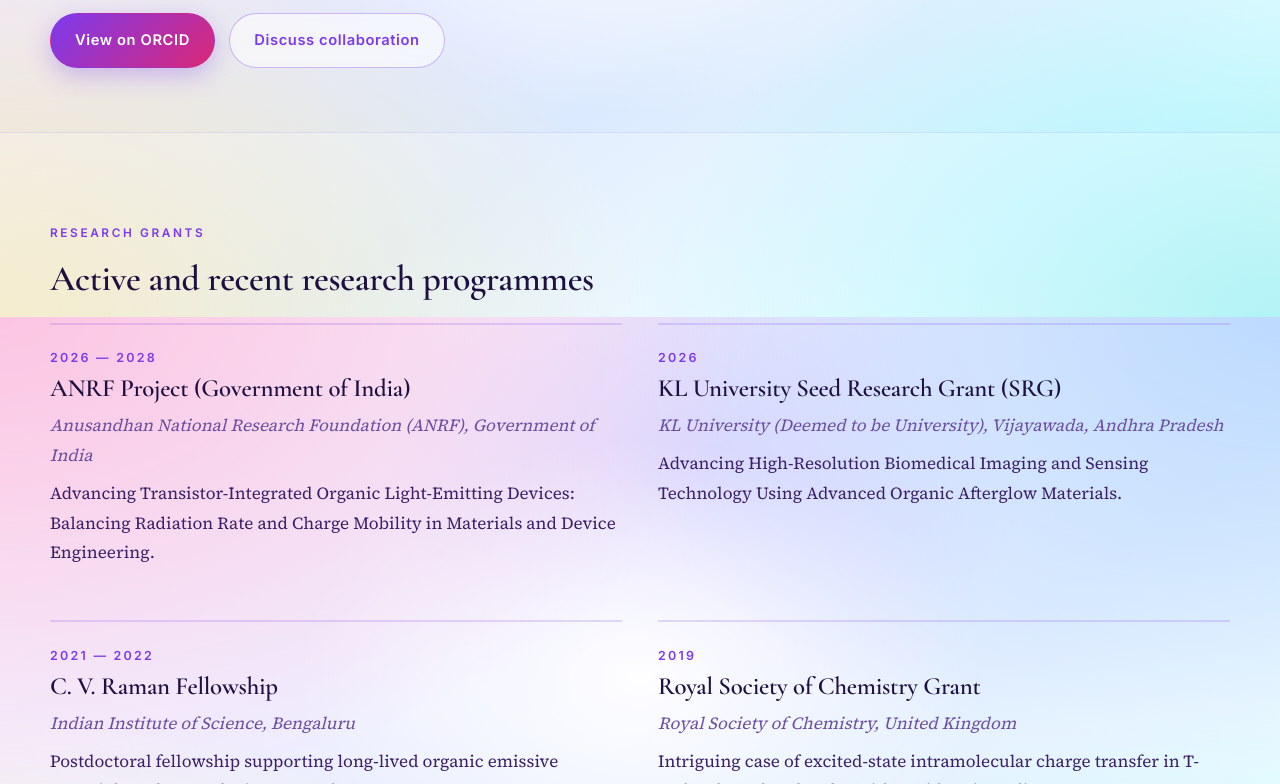
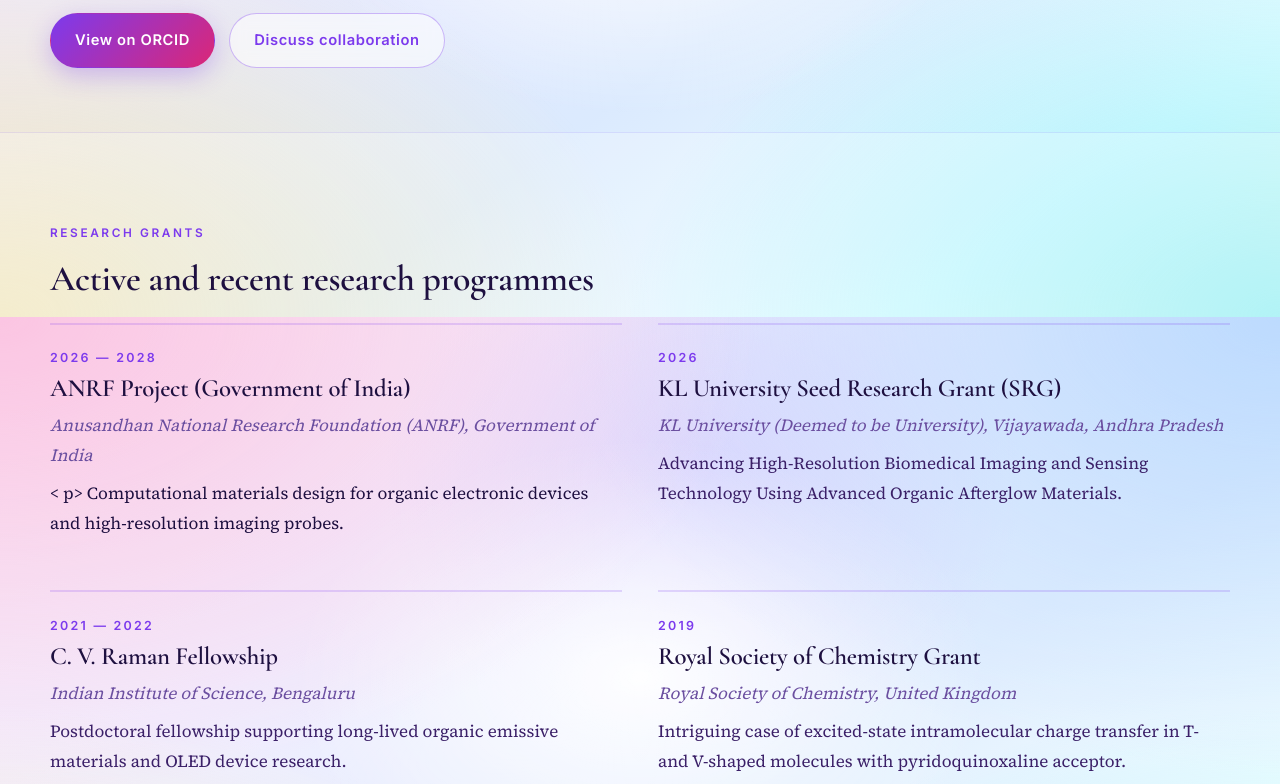
Before and after one commit to bahadursk/bahadursk.github.io, a plain HTML site: page grants.html in a window 1280 px wide. Shown: the part 483-1267 px from the top of the page. Drawn offline with nearby package versions, Linux system fonts and the light colour scheme.

Commit message:
Update grant description for ANRF Project

```diff
--- a/grants.html
+++ b/grants.html
@@ -51,7 +51,7 @@
       <p class="grant-period">2026 &mdash; 2028</p>
       <h3>ANRF Project (Government of India)</h3>
       <p class="grant-funder">Anusandhan National Research Foundation (ANRF), Government of India</p>
-      <p>Advancing Transistor-Integrated Organic Light-Emitting Devices: Balancing Radiation Rate and Charge Mobility in Materials and Device Engineering.</p>
+      < p> Computational materials design for organic electronic devices and high-resolution imaging probes.</p>
     </article><article class="grant-card">
       <p class="grant-period">2026</p>
       <h3>KL University Seed Research Grant (SRG)</h3>
```
